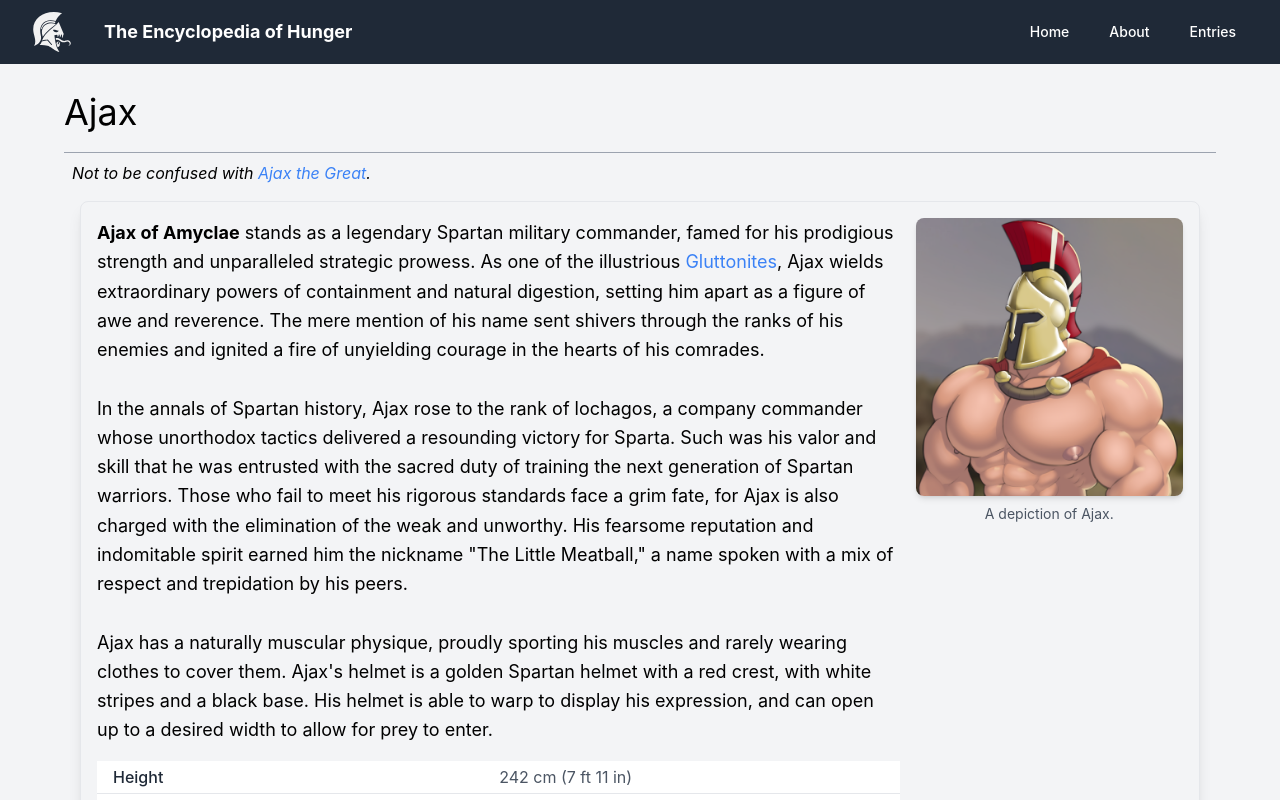
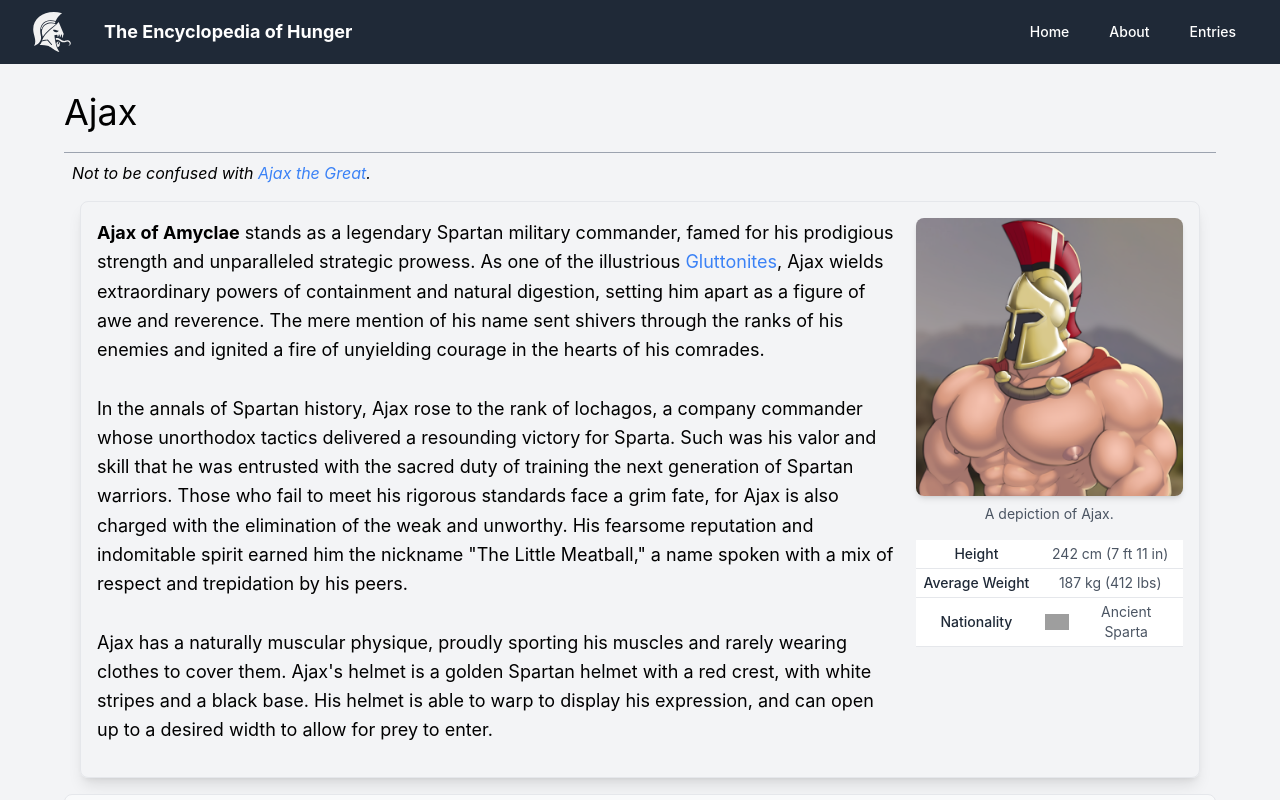
Before and after one commit to dk-wiki/dk-wiki.github.io, a React (Create React App) app: page /#/entries/Ajax in a window 1280 px wide. Shown: the top 800 px of the page. Built offline with nearby package versions, Linux system fonts and the light colour scheme; grey boxes are pictures that could not be loaded.

Commit message:
Added nationalities and changed intro table location

```diff
--- a/src/entries/Ajax.jsx
+++ b/src/entries/Ajax.jsx
@@ -23,6 +23,7 @@ const contents = [
 const infoData = [
     { label: "Height", value: "242 cm (7 ft 11 in)" },
     { label: "Average Weight", value: "187 kg (412 lbs)" },
+    { label: "Nationality", value: "Ancient Sparta", flagSrc: "https://flagcdn.com/w320/gr.png" },
 ];
 
 const Ajax = () => {
--- a/src/entries/EntryObjects.jsx
+++ b/src/entries/EntryObjects.jsx
@@ -75,21 +75,28 @@ export const EntrySubTitle = ({ children, jid }) => {
 export const EntryIntroduction = ({ children, imgSrc, imgDesc, infoTableData }) => {
     return (
         <div className="flex flex-col md:flex-row items-start m-4 p-4 border rounded-lg shadow-lg">
-            <div className={`text-left ${imgSrc ? 'md:w-3/4' : 'w-full'}`}>
+            <div className={`text-left ${imgSrc || infoTableData ? 'md:w-3/4' : 'w-full'}`}>
                 <p className="mb-4 text-lg leading-relaxed">{children}</p>
-                {infoTableData && (
-                    <EntryInfoTable data={infoTableData} />
-                )}
             </div>
-            {imgSrc && (
+            {(imgSrc || infoTableData) && (
                 <div className="md:w-1/4 md:ml-4 mt-4 md:mt-0 flex flex-col items-center">
-                    <img src={imgSrc} alt="Introduction" className="rounded-lg shadow-md w-full object-cover" />
-                    <p className="mt-2 text-sm text-gray-600">{imgDesc}</p>
+                    {imgSrc && (
+                        <div className="w-full">
+                            <img src={imgSrc} alt="Introduction" className="rounded-lg shadow-md w-full object-cover" />
+                            <p className="mt-2 text-sm text-gray-600">{imgDesc}</p>
+                        </div>
+                    )}
+                    {infoTableData && (
+                        <div className="w-full mt-4">
+                            <EntryInfoTable data={infoTableData} />
+                        </div>
+                    )}
                 </div>
             )}
         </div>
     );
 };
+
 
 EntryIntroduction.propTypes = {
     children: PropTypes.node.isRequired,
@@ -105,18 +112,31 @@ EntryIntroduction.propTypes = {
 
 export const EntryInfoTable = ({ data }) => {
     return (
-        <table className="min-w-full bg-white">
+        <table className="min-w-full bg-white text-sm">
             <tbody>
                 {data.map((item, index) => (
                     <tr key={index} className="border-b">
-                        <td className="px-4 py-1 font-medium text-gray-800">{item.label}</td>
-                        <td className="px-4 py-1 text-gray-600">{item.value}</td>
+                        <td className="px-2 py-1 font-medium text-gray-800 whitespace-nowrap w-auto">
+                            {item.label}
+                        </td>
+                        <td className="px-2 py-1 text-gray-600">
+                            {item.label === 'Nationality' && item.flagSrc ? (
+                                <div className="flex items-center">
+                                    <img src={item.flagSrc} alt={`${item.value} flag`} className="w-6 h-4 mr-2" />
+                                    <span>{item.value}</span>
+                                </div>
+                            ) : (
+                                item.value
+                            )}
+                        </td>
                     </tr>
                 ))}
             </tbody>
         </table>
     );
 };
+
+
 
 EntryInfoTable.propTypes = {
     data: PropTypes.arrayOf(
--- a/src/entries/TheExecutioner.jsx
+++ b/src/entries/TheExecutioner.jsx
@@ -4,6 +4,7 @@ import { EntryNTBC, EntryTitle, EntrySubTitle, EntryParagraph, EntryIntroduction
 const infoData = [
     { label: "Height", value: "286cm (9 ft 6 in)" },
     { label: "Average Weight", value: "342 kg (754 lbs)" },
+    { label: "Nationality", value: "England", flagSrc: "https://flagcdn.com/w320/gb-eng.png" },
 ];
 
 const contents = [
```
